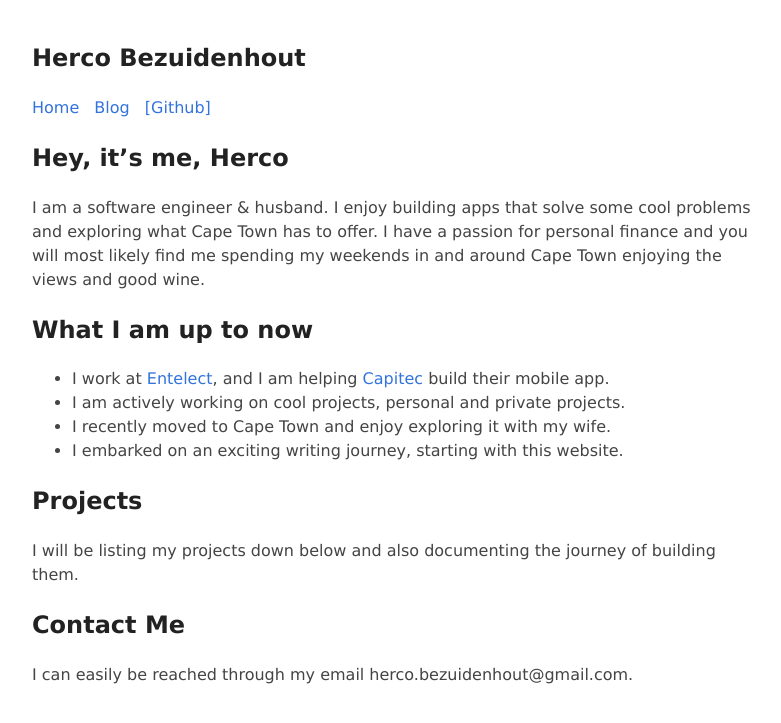
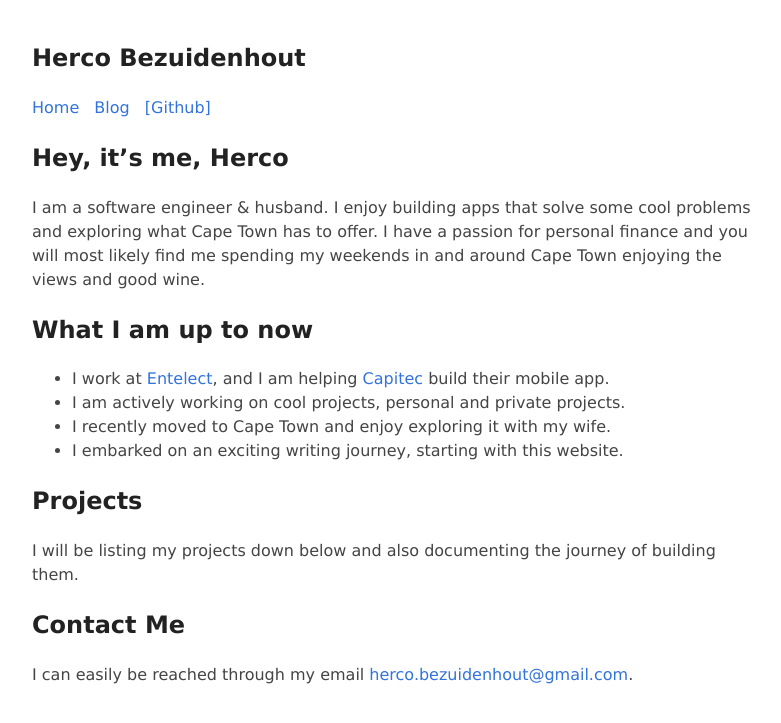
Before and after one commit to hercobezuidenhout/hercobezuidenhout.github.io, a Jekyll site: the page built from index.md, in a window 1280 px wide. Shown: the top 723 px of the page, without its empty margins (248-1029 px from the left). Built offline with Jekyll 4.4.1, drawn with Linux system fonts in a browser that asks for light colours; part of the change alters nothing that is shown.

```diff
--- a/index.md
+++ b/index.md
@@ -19,4 +19,4 @@ I will be listing my projects down below and also documenting the journey of bui
 
 ## Contact Me
 
-I can easily be reached through my email herco.bezuidenhout@gmail.com.
+I can easily be reached through my email [herco.bezuidenhout@gmail.com](mailto:herco.bezuidenhout@gmail.com).
```
